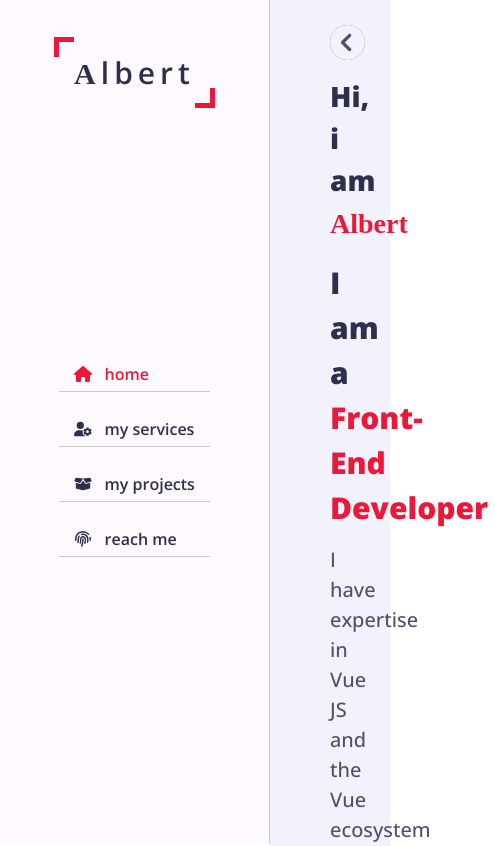
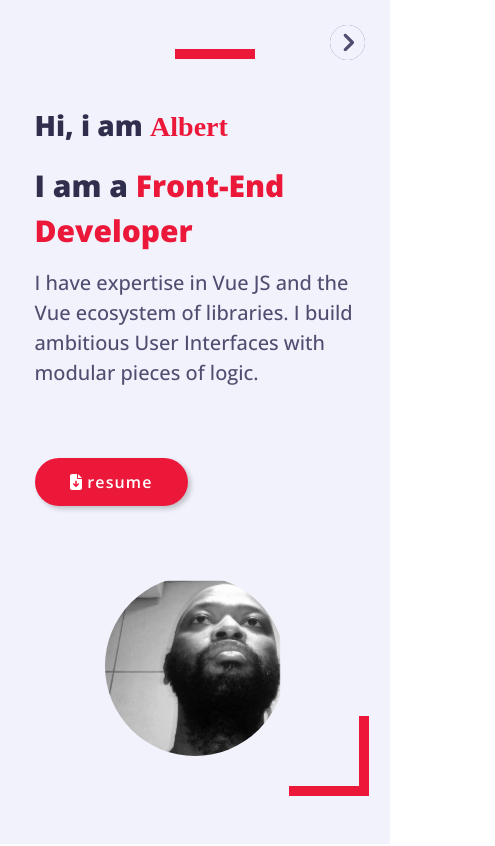
Before and after one commit to AMleeu/portfolio, a Vue app: page / in a window 390 px wide. Shown: the top 846 px of the page, 495 px wide, since content can reach past the window. Built offline with nearby package versions, Linux system fonts and the light colour scheme; a web font is replaced by a local one.

Commit message:
added responsiness to HomeContent component & AsideSection toggle behaviour

```diff
--- a/src/App.vue
+++ b/src/App.vue
@@ -40,6 +40,7 @@ body {
   line-height: 1.5;
   font-size: 16px;
   font-family: 'Open Sans', sans-serif;
+  min-width:324px !important;
 }
 ::before,
 ::after {
--- a/src/assets/css/responsive.css
+++ b/src/assets/css/responsive.css
@@ -1,41 +1,62 @@
-@media (max-width: 991px) {
-  .aside-toggler {
+@media (max-width: 1424px) {
+  .home-details {
+    flex: 0 0 70%;
+    max-width: 100%;
+  }
+  .home-img {
+    flex: 0 0 30%;
+    max-width: 40%;
+    height: 311px !important;
+    text-align: center;
+  }
+  .home-img::after {
+    right: -80px;
+    bottom: 40px;
+  }
+}
+@media (max-width: 992px) {
+  .fixed-icon-container {
     left: calc(100vw - 65px);
   }
-
+  .home-img {
+    flex: 0 0 30%;
+    max-width: 180px !important;
+    min-width:180px;
+    width: 180px !important;
+    max-height: 180px !important;
+    height: 180px !important;
+    overflow: hidden;
+    border-radius: 90px;
+    margin: auto;
+    margin-top: 70px;
+  }
+  .home-img::after {
+    bottom: 0px;
+    border-right: 10px solid var(--primary);
+  }
+  .home-img .avatar {
+    margin-left: -90px !important;
+  }
+}
+@media (max-width: 660px) {
   .home-details {
-    flex: 0 0 100%;
-    max-width: 100%;
+    flex: 0 0 100% !important;
+    max-width: 100% !important;
     padding: var(--padd-x-15);
   }
   .home-details p {
     margin: var(--margin-y-15);
   }
-  .home-img {
-    max-width: 180px;
-    min-width: 180px;
-    max-height: 180px;
-    min-height: 180px;
-    margin: auto;
-    margin-top: 70px;
-    overflow: hidden;
-    border-radius: 90px;
-    box-shadow: -5px -5px 8px #ec1839;
-  }
-  .home-img::before {
-    border-top: 0px;
-  }
-  .home-img::after {
-    bottom: 0px;
-  }
-  .home-img .avatar {
-    height: 320px;
-    margin-left: -20px;
-    margin-top: -40px;
+  .home-img::after{
+    bottom:calc(100vh - (100vh -80)) !important;
+    right:0.5% !important;
   }
 }
-@media (max-width: 407px) {
-  .home-details {
-    margin-top: 60px;
+@media (max-width: 508px) {
+  .home-img{
+    flex: 0 0 50% !important;
+  }
+  .home-img::before{
+    top:10px;
   }
 }
--- a/src/components/ContentSection.vue
+++ b/src/components/ContentSection.vue
@@ -1,5 +1,5 @@
 <template>
-  <div class="content-section">
+  <div id="content-section">
     <HomeContent />
   </div>
 </template>
@@ -23,20 +23,15 @@ section {
   background: var(--bg-black-900);
   min-height: 100vh;
   display: block;
-  /*position: fixed;
-  left: 270px;
-  top: 0;
-  right: 0;
-  opacity: 1;*/
+  margin-left: 0px !important;
   z-index: 0;
-  padding: 0 30px;
 }
 /*
     each content placed in section will have a div.content-container
     this is the global styling for it
 */
 section .content-container {
-  max-width: 1100px;
+  max-width: 90%;
   width: 100%;
   margin: auto;
 }
@@ -47,7 +42,6 @@ section .content-container {
 section .content-container .row {
   display: flex;
   flex-wrap: wrap;
-  margin-left: 15px;
   position: relative;
 }
 /*
--- a/src/components/HomeContent.vue
+++ b/src/components/HomeContent.vue
@@ -11,7 +11,7 @@
             I have expertise in Vue JS and the Vue ecosystem of libraries. I
             build ambitious User Interfaces with modular pieces of logic.
           </p>
-          <a href="#contact" class="btn hire-me">
+          <a href="#contact" class="btn">
             <font-awesome-icon icon="fa-solid fa-file-download" />
             resume
           </a>
@@ -62,7 +62,6 @@ section.home {
 .home-details {
   flex: 0 0 60%;
   max-width: 60%;
-  padding: var(--padd-x-15);
 }
 .home-details .greeting {
   font-size: 28px;
@@ -104,8 +103,7 @@ section.home {
 .home-img {
   flex: 0 0 40%;
   max-width: 40%;
-  text-align: center;
-  padding: var(--padd-x-15);
+  text-align: right;
 }
 .home-img::before {
   content: "";
@@ -123,10 +121,9 @@ section.home {
   height: 80px;
   width: 80px;
   border-bottom: 10px solid var(--primary);
-  border-right: 10px solid var(--primary);
 }
 .home-img .avatar {
-  height: 400px;
+  height: 200px;
   margin: auto;
   border-radius: 5px;
   filter: grayscale();
--- a/src/components/MainContainer.vue
+++ b/src/components/MainContainer.vue
@@ -1,5 +1,5 @@
 <template>
-  <div :class="['main-container', hideAside ? 'no-margin-left' : '']">
+  <div :class="['main-container', hideAside || innerWidth < 1072 ? 'no-margin-left' : '']">
       <AsideSection
         :hide-aside="hideAside"
         @updateContent="updateContent"
@@ -48,6 +48,7 @@ export default {
   data() {
     return {
       hideAside: false,
+      innerWidth: 2000,
       content: "home",
     };
   },
@@ -55,7 +56,7 @@ export default {
     toggleHideAside() {
         if (!this.hideAside) {
           this.hideAside = true;
-      } else {
+        } else{
           this.hideAside = false;
         }
     },
@@ -66,6 +67,26 @@ export default {
       this.content = content;
     },
   },
+  mounted(){
+    /*
+       on load
+        -> update this.innerWidth
+        and if it is lower than 1072 hide AsideSection
+    */
+    window.addEventListener('load', ()=>{
+      this.innerWidth = window.innerWidth;
+      if(window.innerWidth < 1072){
+        this.hideAside = true;
+      }
+    });
+    /*
+      on resize
+      -> update this.innerWidth
+    */
+    window.addEventListener('resize', ()=>{
+      this.innerWidth = window.innerWidth;
+    });
+  }
 };
 </script>
 
@@ -109,10 +130,4 @@ export default {
   opacity: 0.75;
   box-shadow: 3px 3px 5px 0px rgb(0 0 0 / 20%);
 }
-
-@keyframes wiggle {
-  to {
-    transform: translateX(-5px);
-  }
-}
 </style>
```
Also changed, not shown: src/assets/img/avatar.jpg. Lines whose indentation alone changed are shown as unchanged.
